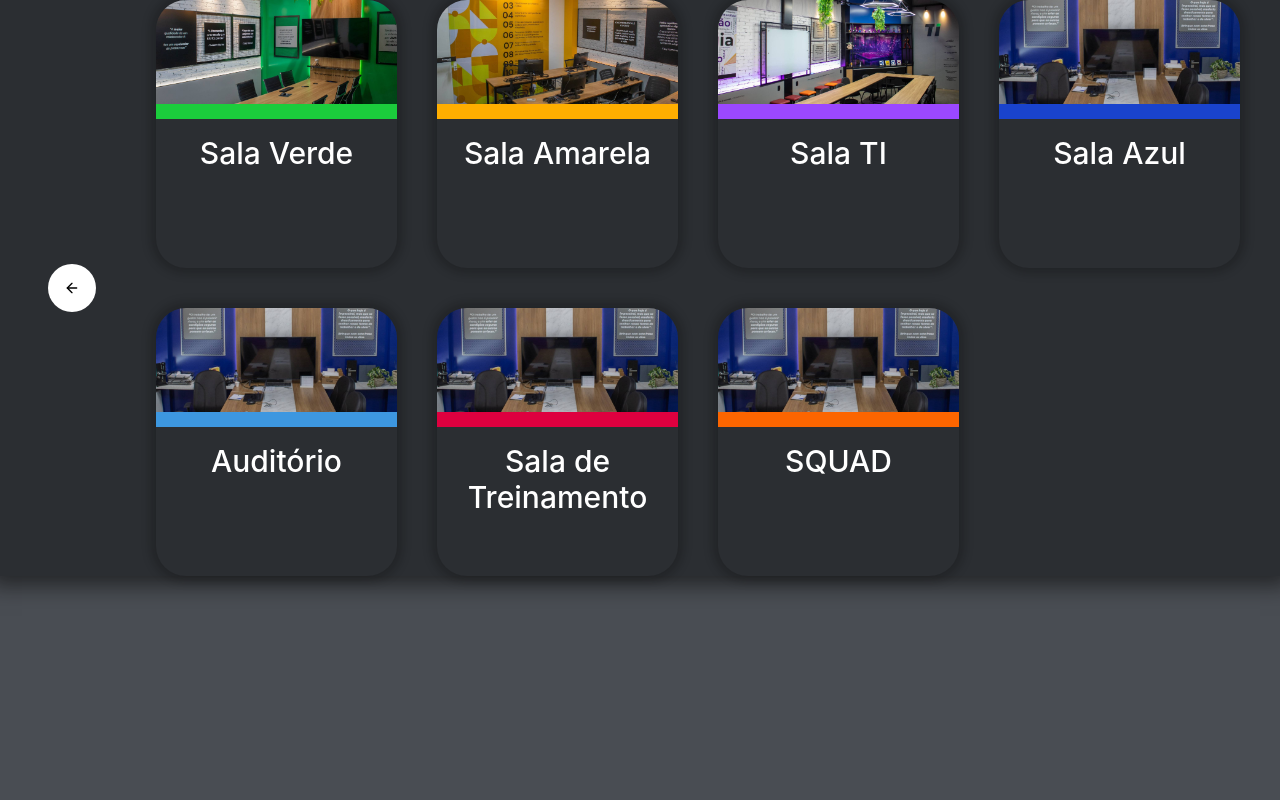
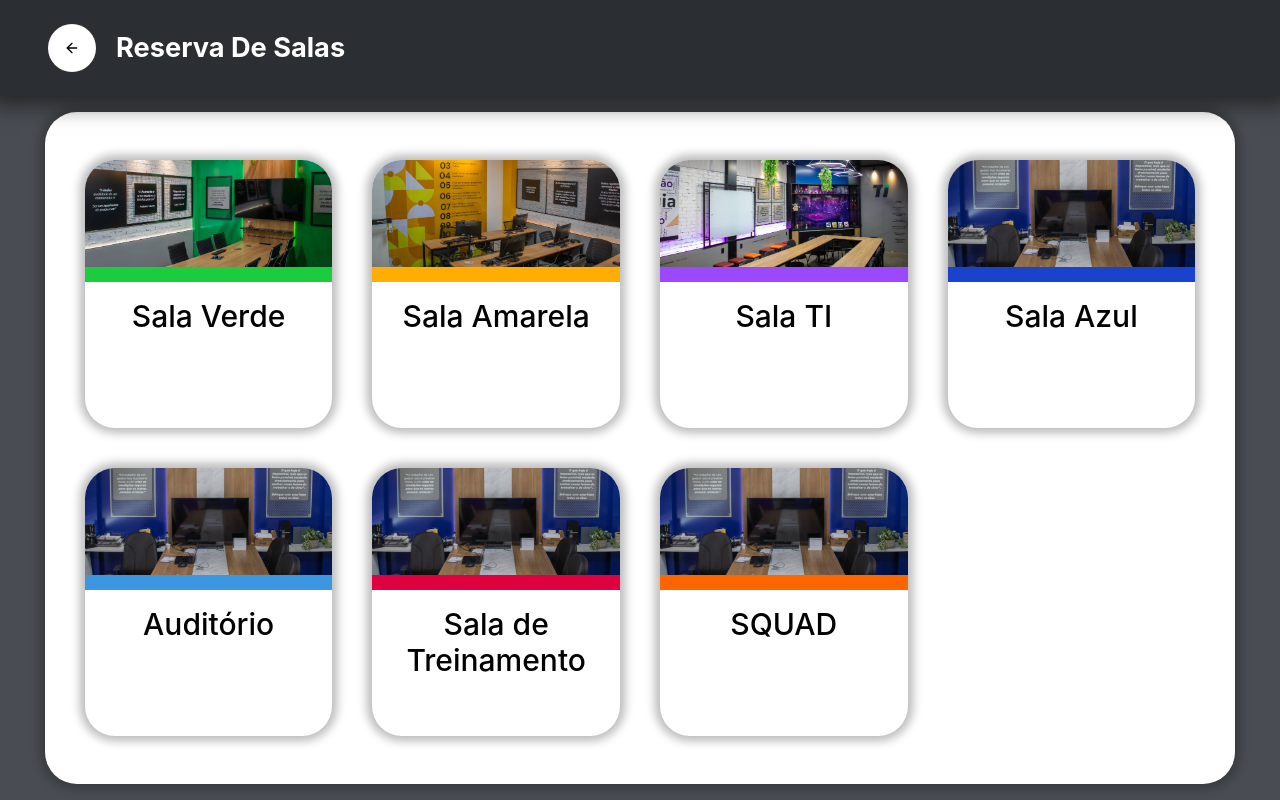
Before and after one commit to Plastikao/Projeto-Calendario-FrontEnd, a React (Vite) app: page /rooms in a window 1280 px wide. Built offline with nearby package versions, Linux system fonts and the light colour scheme.

Commit message:
porra mano

```diff
--- a/src/App.tsx
+++ b/src/App.tsx
@@ -1,6 +1,7 @@
 import './App.css'
 import Layout from './Component/Layout'
 import Rooms from './Component/Rooms'
+import RoomSelection from './Component/RoomSelection'
 import './index.css'
 import { BrowserRouter, Route, Routes } from "react-router-dom"
 
@@ -11,7 +12,7 @@ function App() {
         <Routes>
                 <Route element={<Layout/>} >
 
-                    <Route path="/rooms" element={<Rooms />} />
+                    <Route path="/rooms" element={<RoomSelection />} />
 
                 </Route>
             </Routes>
--- a/src/Component/Layout/index.tsx
+++ b/src/Component/Layout/index.tsx
@@ -1,6 +1,5 @@
 import { ArrowLeftIcon } from 'lucide-react'
 import { Button } from '@/components/ui/button'
-import RoomSelection from '../RoomSelection'
 import { Outlet } from 'react-router-dom'
 
 const Layout = () => {
@@ -18,9 +17,10 @@ const Layout = () => {
                         </Button>
                     </div>
                     <h1 className="text-white font-bold text-left text-[1.7rem] text-shadow-black-100">
-                        <Outlet />
+                        Reserva De Salas
                     </h1>
                 </div>
+                 <Outlet />
             </div>
         </>
     )
```
